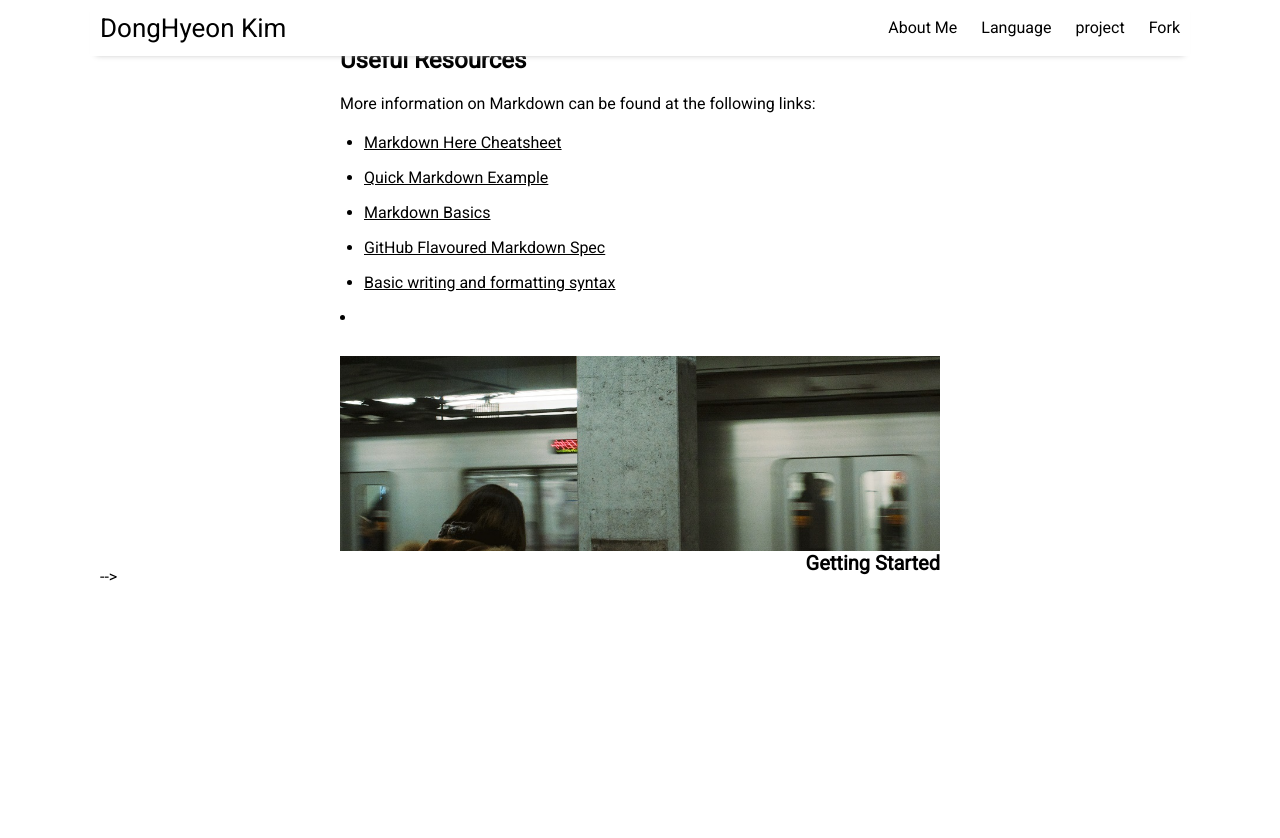
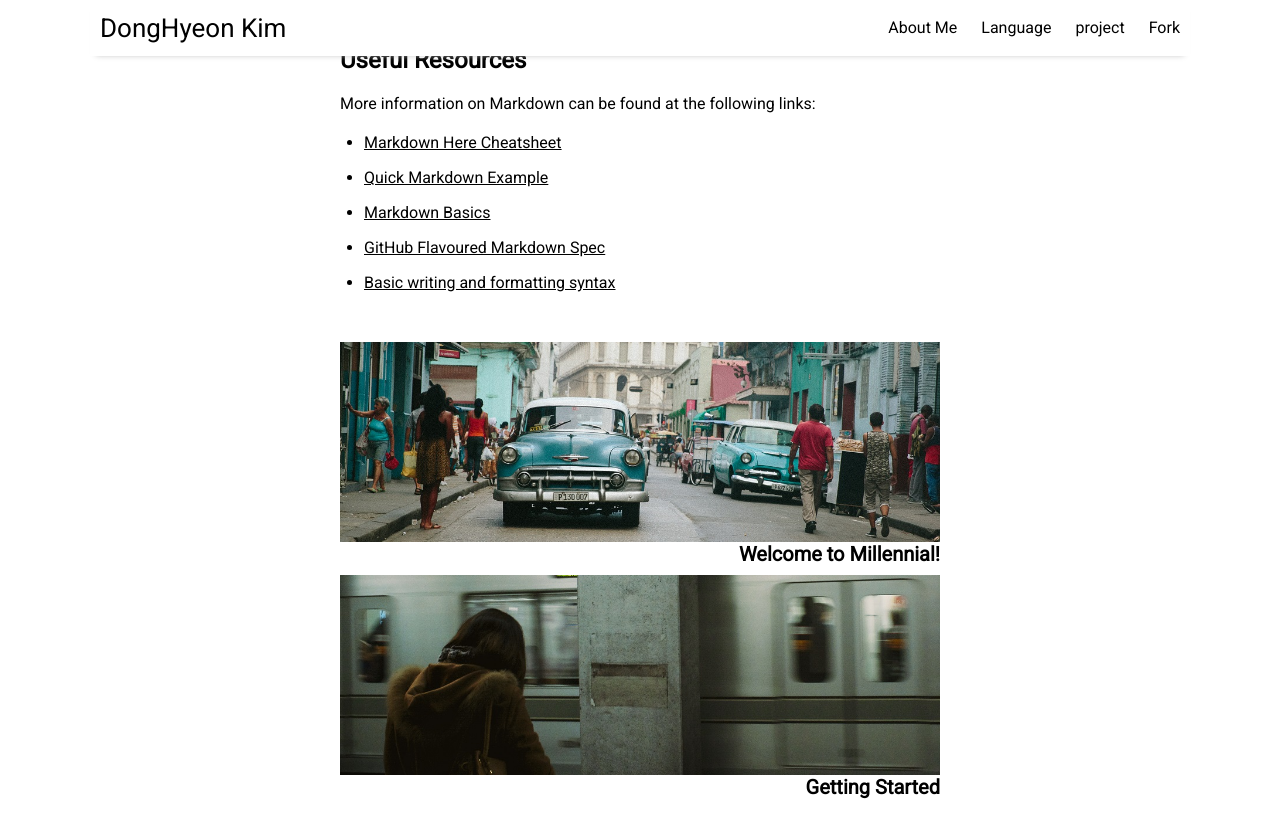
Before and after one commit to xddongx/xddongx.github.io, a Jekyll site: the page built from _posts/2016-09-09-text-formatting.md, in a window 1280 px wide and 900 px high, scrolled down 5224 px. Shown: the top 838 px of the window. Built offline with Jekyll 4.4.1, drawn with Linux system fonts in a browser that asks for light colours; nearby versions of some CDN libraries; formulas are drawn with MathJax 3; comment, search, counter and statistics services are not loaded; before the commit the page ends 5866 px from its top, so only the background shows below that.

Commit message:
Update post.html

```diff
--- a/_layouts/post.html
+++ b/_layouts/post.html
@@ -42,7 +42,7 @@
       <a href="https://www.facebook.com/sharer/sharer.php?u={{ site.github.url }}{{ page.url }}&amp;title={{ page.title }}" target="_blank"><i class="fa fa-facebook" aria-hidden="true"></i></a>
       <a href="https://plus.google.com/share?url={{ site.github.url }}{{ page.url }}" target="_blank"><i class="fa fa-google-plus" aria-hidden="true"></i></a>
     </div>
-  </div>
+  </div> -->
 
   <div class="related">
     <h2>{{ site.data.settings.related_posts }}</h2>
@@ -72,7 +72,7 @@
         {% endfor %}
       {% endfor %}
     </ul>
-  </div> -->
+  </div>
 
   {% if site.data.settings.disqus.comments %}
     {% include disqus.html %}
```
